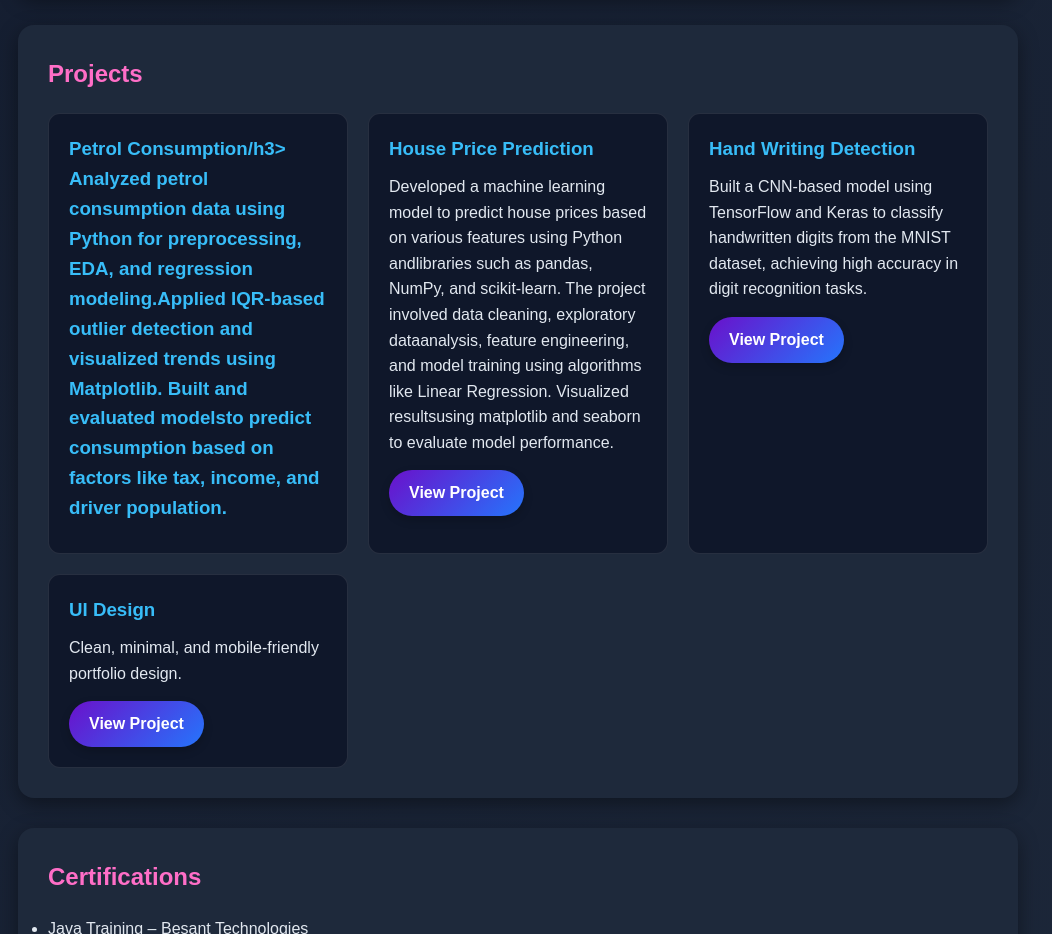
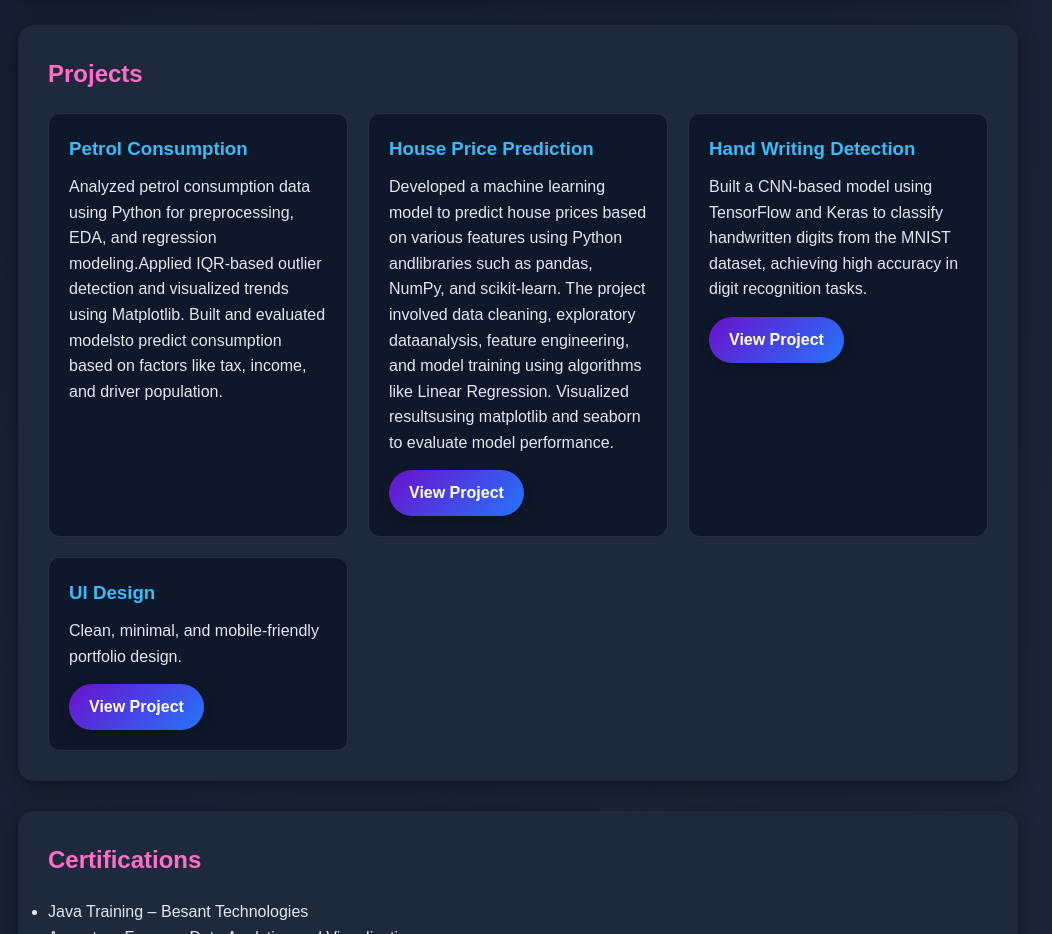
Before and after one commit to VamsiKrishnaUppu/Portfolio, a plain HTML site: page index.html in a window 1280 px wide. Shown: the part 1800-2734 px from the top of the page, without its empty margins (122-1174 px from the left). Drawn offline with Linux system fonts and the light colour scheme.

Commit message:
Update index.html

```diff
--- a/index.html
+++ b/index.html
@@ -85,7 +85,7 @@
     <h2>Projects</h2>
     <div class="grid">
       <div class="project-card">
-        <h3>Petrol Consumption/h3>
+        <h3>Petrol Consumption</h3>
         <p>Analyzed petrol consumption data using Python for preprocessing, EDA, and regression modeling.Applied IQR-based outlier detection and visualized trends using Matplotlib. Built and evaluated modelsto predict consumption based on factors like tax, income, and driver population.</p>
       </div>
       <div class="project-card">
```
